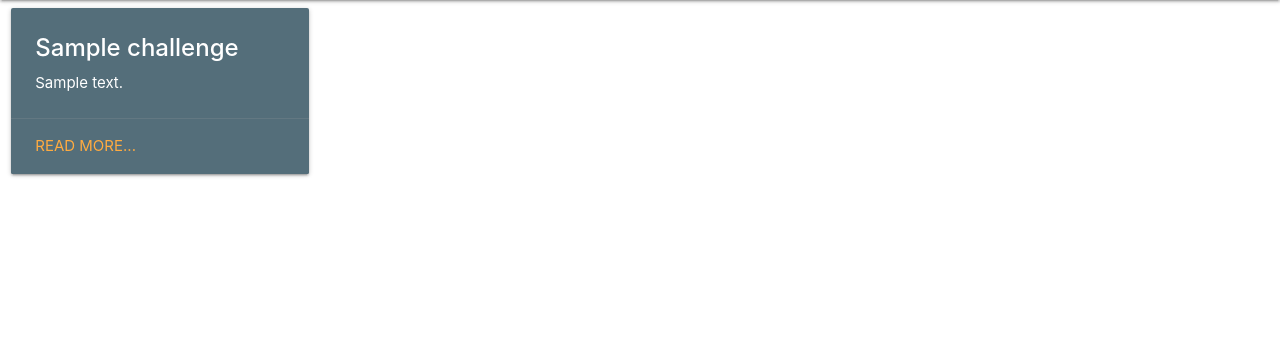
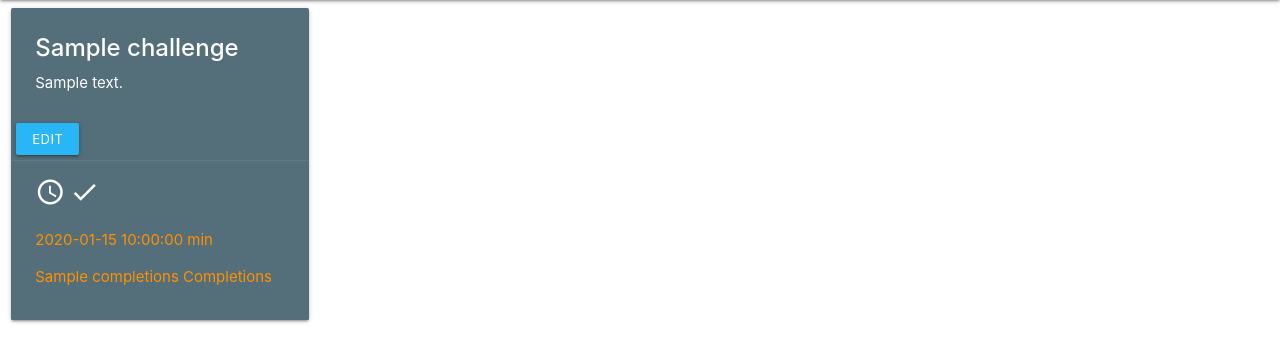
Before and after one commit to boomernag/activity-challenges, a Flask app: page / in a window 1280 px wide. Shown: the part 64-426 px from the top of the page. Run offline with Flask 2, Linux system fonts and the light colour scheme; a database or web service that is not in the repository returns one stand-in record (values such as "Sample title"); some libraries are stand-ins or nearby versions.

Commit message:
Add icons to challenges for time and completions. Connect to mongodb

```diff
--- a/app.py
+++ b/app.py
@@ -31,7 +31,7 @@ def add_challenge():
             "challenge_title": request.form.get("challenge_title"),
             "challenge_description": request.form.get("challenge_description"),
             "time": request.form.get("time"),
-            "completion": request.form.get("completion")
+            "completions": request.form.get("completions")
         }
         mongo.db.challenges.insert_one(challenge)
         flash("Task Successully Added")
--- a/templates/base.html
+++ b/templates/base.html
@@ -1,16 +1,29 @@
 <!DOCTYPE html>
 <html lang="en">
-
   <head>
-	<meta charset="UTF-8">
-	<meta name="viewport" content="width=device-width, initial-scale=1.0">
-	<link rel="stylesheet" href="https://cdnjs.cloudflare.com/ajax/libs/font-awesome/5.14.0/css/all.min.css"
+    <meta charset="UTF-8" />
+    <meta name="viewport" content="width=device-width, initial-scale=1.0" />
+    <link
+      href="https://fonts.googleapis.com/icon?family=Material+Icons"
+      rel="stylesheet"
+    />
+    <link
+      rel="stylesheet"
+      href="https://cdnjs.cloudflare.com/ajax/libs/font-awesome/5.14.0/css/all.min.css"
       integrity="sha512-1PKOgIY59xJ8Co8+NE6FZ+LOAZKjy+KY8iq0G4B3CyeY6wYHN3yt9PW0XpSriVlkMXe40PTKnXrLnZ9+fkDaog=="
-		crossorigin="anonymous" type="text/css" />
-	<link rel="stylesheet" href="https://cdnjs.cloudflare.com/ajax/libs/materialize/1.0.0/css/materialize.min.css">
-	<link rel="stylesheet" href="{{ url_for('static', filename='css/style.css') }}" type="text/css">
-	{% block styles %}
-	{% endblock %}
+      crossorigin="anonymous"
+      type="text/css"
+    />
+    <link
+      rel="stylesheet"
+      href="https://cdnjs.cloudflare.com/ajax/libs/materialize/1.0.0/css/materialize.min.css"
+    />
+    <link
+      rel="stylesheet"
+      href="{{ url_for('static', filename='css/style.css') }}"
+      type="text/css"
+    />
+    {% block styles %} {% endblock %}
     <title>Activity Challenges</title>
   </head>
 
@@ -19,8 +32,12 @@
       <!-- top navbar -->
       <nav class="nav-extended text-shadow light-blue darken-1">
         <div class="nav-wrapper">
-				<a href="{{ url_for('get_challenges') }}" class="brand-logo">Activity Challenges</a>
-				<a href="#" data-target="mobile-demo" class="sidenav-trigger right"><i class="fas fa-bars"></i></a>
+          <a href="{{ url_for('get_challenges') }}" class="brand-logo"
+            >Activity Challenges</a
+          >
+          <a href="#" data-target="mobile-demo" class="sidenav-trigger right"
+            ><i class="fas fa-bars"></i
+          ></a>
           <ul class="right hide-on-med-and-down">
             <li><a href="{{ url_for('get_challenges') }}">Challenges</a></li>
             <li><a href="{{ url_for('add_challenge') }}">New Challenge</a></li>
@@ -31,7 +48,9 @@
       <!-- mobile sidenav -->
       <ul class="sidenav" id="mobile-demo">
         <li>
-				<h4 class="center-align light-blue-text text-darken-4">Activity Challenges</h4>
+          <h4 class="center-align light-blue-text text-darken-4">
+            Activity Challenges
+          </h4>
         </li>
         <li><a href="{{ url_for('get_challenges') }}">Challenges</a></li>
         <li><a href="{{ url_for('add_challenge') }}">New Challenge</a></li>
@@ -40,26 +59,23 @@
 
     <section>
       <!-- flash messages -->
-		{% with messages = get_flashed_messages() %}
-		{% if messages %}
-		{% for message in messages %}
+      {% with messages = get_flashed_messages() %} {% if messages %} {% for
+      message in messages %}
       <div class="row flashes">
         <h4 class="light-blue lighten-4 center-align">{{ message }}</h4>
       </div>
-		{% endfor %}
-		{% endif %}
-		{% endwith %}
+      {% endfor %} {% endif %} {% endwith %}
     </section>
 
-	{% block content %}
-	{% endblock %}
+    {% block content %} {% endblock %}
 
-	<script src="https://code.jquery.com/jquery-3.5.1.min.js"
-		integrity="sha256-9/aliU8dGd2tb6OSsuzixeV4y/faTqgFtohetphbbj0=" crossorigin="anonymous"></script>
+    <script
+      src="https://code.jquery.com/jquery-3.5.1.min.js"
+      integrity="sha256-9/aliU8dGd2tb6OSsuzixeV4y/faTqgFtohetphbbj0="
+      crossorigin="anonymous"
+    ></script>
     <script src="https://cdnjs.cloudflare.com/ajax/libs/materialize/1.0.0/js/materialize.min.js"></script>
     <script src="{{ url_for('static', filename='js/scripts.js') }}"></script>
-	{% block scripts %}
-	{% endblock %}
+    {% block scripts %} {% endblock %}
   </body>
-
 </html>
--- a/templates/challenges.html
+++ b/templates/challenges.html
@@ -9,8 +9,14 @@
 				<span class="card-title"><strong>{{ challenge.challenge_title }}</strong></span>
 				<p>{{ challenge.challenge_description }}</p>
 			</div>
+            <div>
+                <a href="" class="btn-small light-blue lighten-1">Edit</a>
+            </div>
 			<div class="card-action">
-				<a href="#">Read more...</a>
+                  <i class="small material-icons white-text">access_time</i>
+                  <i class="small material-icons white-text">check</i>
+                  <p class="orange-text text-accent-3">{{ challenge.time }} min</p>
+                  <p class="orange-text text-accent-3">{{ challenge.completions }} Completions</p>
 			</div>
 		</div>
 	</div>
```
Lines whose indentation alone changed are shown as unchanged.
